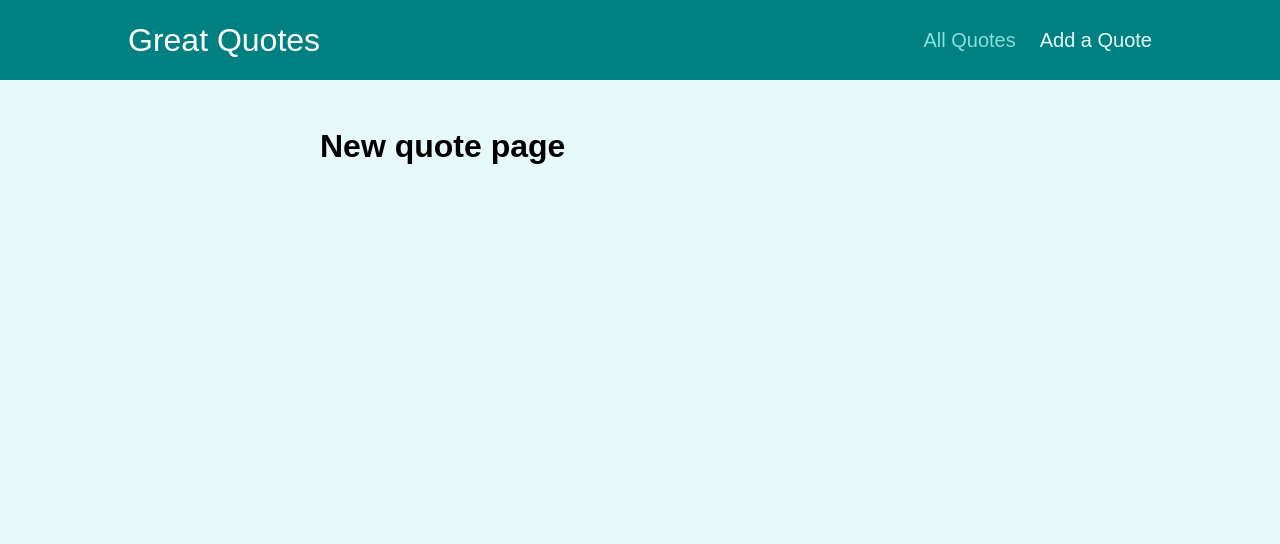
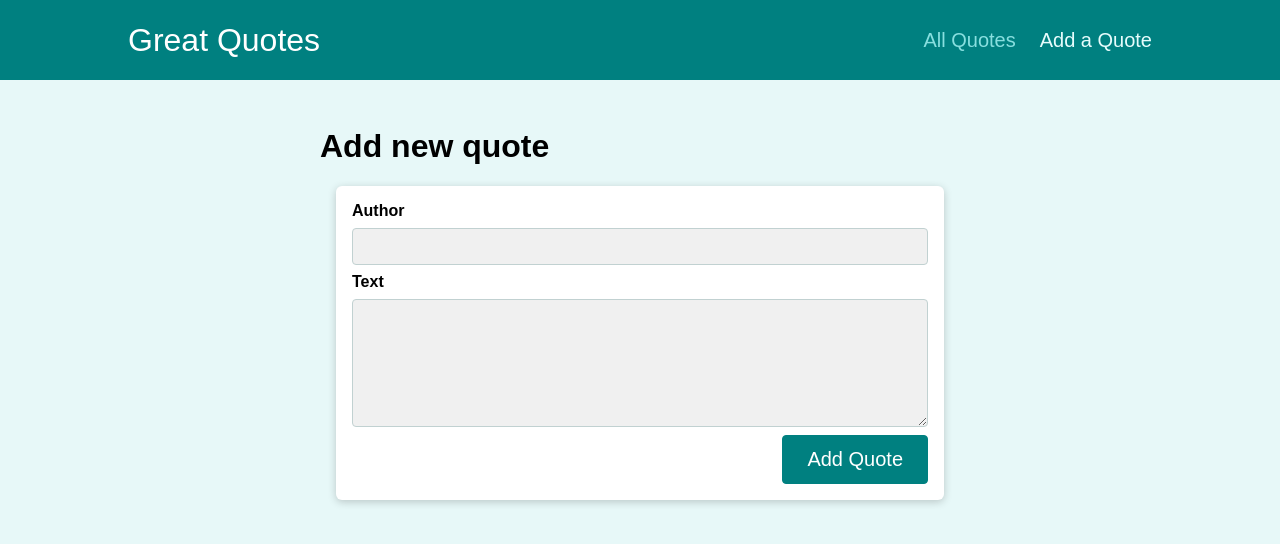
Before and after one commit to dawidlehai/quotify, a React (Create React App) app: page /new-quote in a window 1280 px wide. Shown: the top 544 px of the page. Built offline with nearby package versions, Linux system fonts and the light colour scheme.

Commit message:
Added new quote form

```diff
--- a/src/pages/NewQuote.js
+++ b/src/pages/NewQuote.js
@@ -1,5 +1,17 @@
+import { Fragment } from "react";
+
+import QuoteForm from "../components/quotes/QuoteForm";
+
 const NewQuote = () => {
-  return <h1>New quote page</h1>;
+  const addQuoteHandler = (quoteData) => {
+    console.log(quoteData);
+  };
+  return (
+    <Fragment>
+      <h1>Add new quote</h1>
+      <QuoteForm onAddQuote={addQuoteHandler} />
+    </Fragment>
+  );
 };
 
 export default NewQuote;
```
